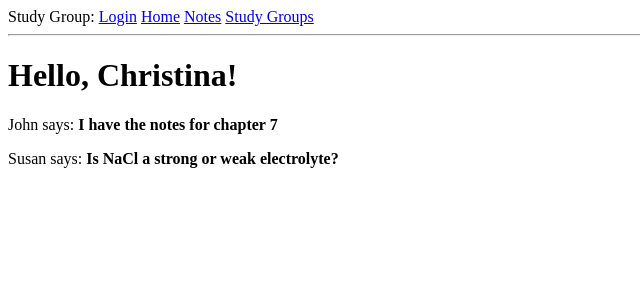
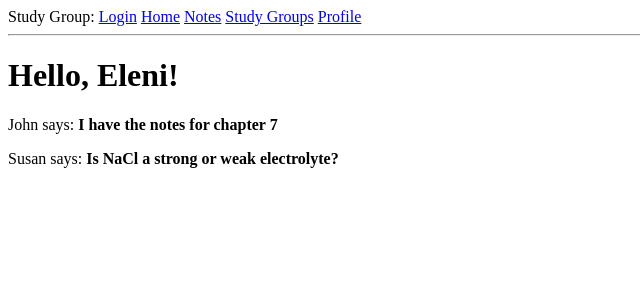
Before and after one commit to clukas93/Technica2019, a Flask app: page / in a window 1280 px wide. Shown: the top 300 px of the page, without its empty margins (0-640 px from the left). Run offline with Flask 2, Linux system fonts and the light colour scheme.

Commit message:
made a global variable for our stand-in user info

```diff
--- a/app/routes.py
+++ b/app/routes.py
@@ -2,13 +2,14 @@ from flask import render_template, flash, redirect, url_for
 from app import app
 from app.forms import LoginForm
 
+# stand-in user for testing
+user = {'fname': 'Eleni', 'lname': 'Lukaszczyk'}
 
 # decorators modify the function that follows them
 # home page
 @app.route('/')
 @app.route('/index')
 def index():
-    user = {'username': 'Christina'}
     posts = [
         {
             'author': {'username': 'John'},
@@ -60,3 +61,8 @@ def notes():
 @app.route('/groups')
 def groups():
     return render_template('groups.html', title='Study Groups')
+
+# profile page
+@app.route('/profile')
+def profile():
+    return render_template('profile.html', title='Profile', user=user)
--- a/app/templates/base.html
+++ b/app/templates/base.html
@@ -13,6 +13,7 @@
             <a href="{{ url_for('index') }}">Home</a>
             <a href="{{ url_for('notes') }}">Notes</a>
             <a href="{{ url_for('groups') }}">Study Groups</a>
+            <a href="{{ url_for('profile') }}">Profile</a>
         </div>
         <hr>
         <!--{% with messages = get_flashed_messages() %}
--- a/app/templates/index.html
+++ b/app/templates/index.html
@@ -2,7 +2,7 @@
 {% extends "base.html" %}
 
 {% block content %}
-    <h1>Hello, {{ user.username }}!</h1>
+    <h1>Hello, {{ user.fname }}!</h1>
     {% for post in posts %}
     <div><p>{{ post.author.username }} says: <b>{{ post.body }}</b></p></div>
     {% endfor %}
```
Also changed, not shown: app/templates/profile.html (+5 -8 lines).
